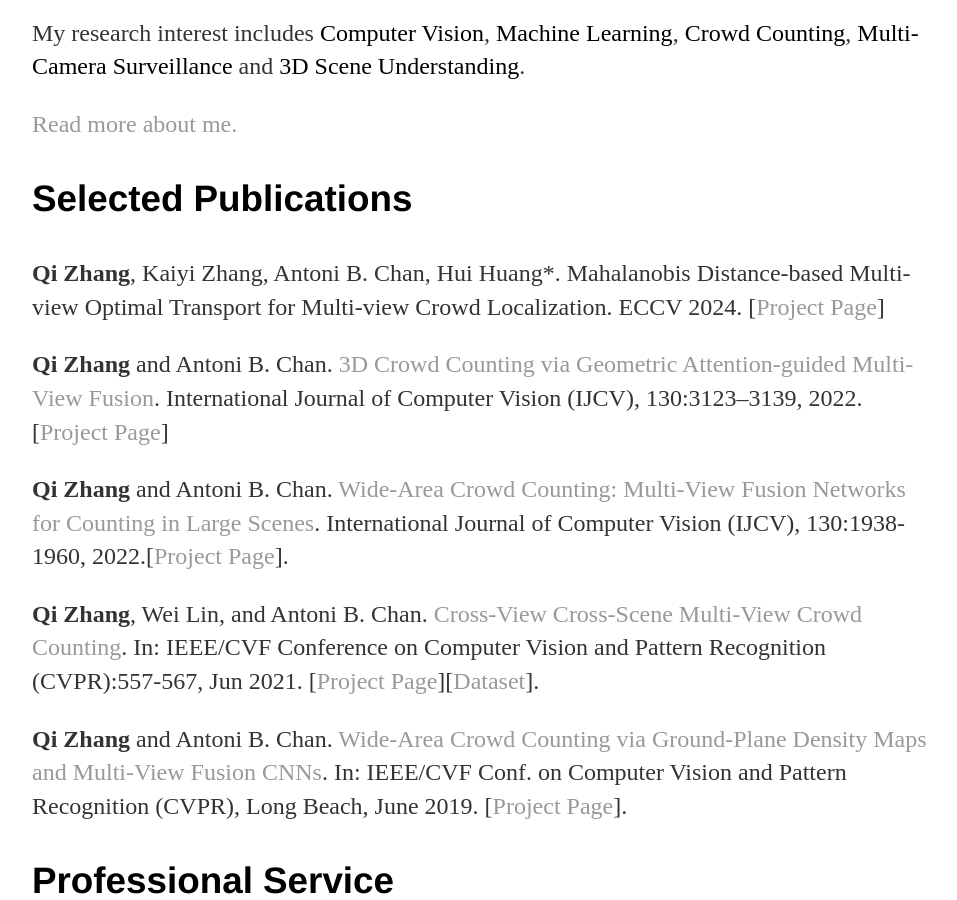
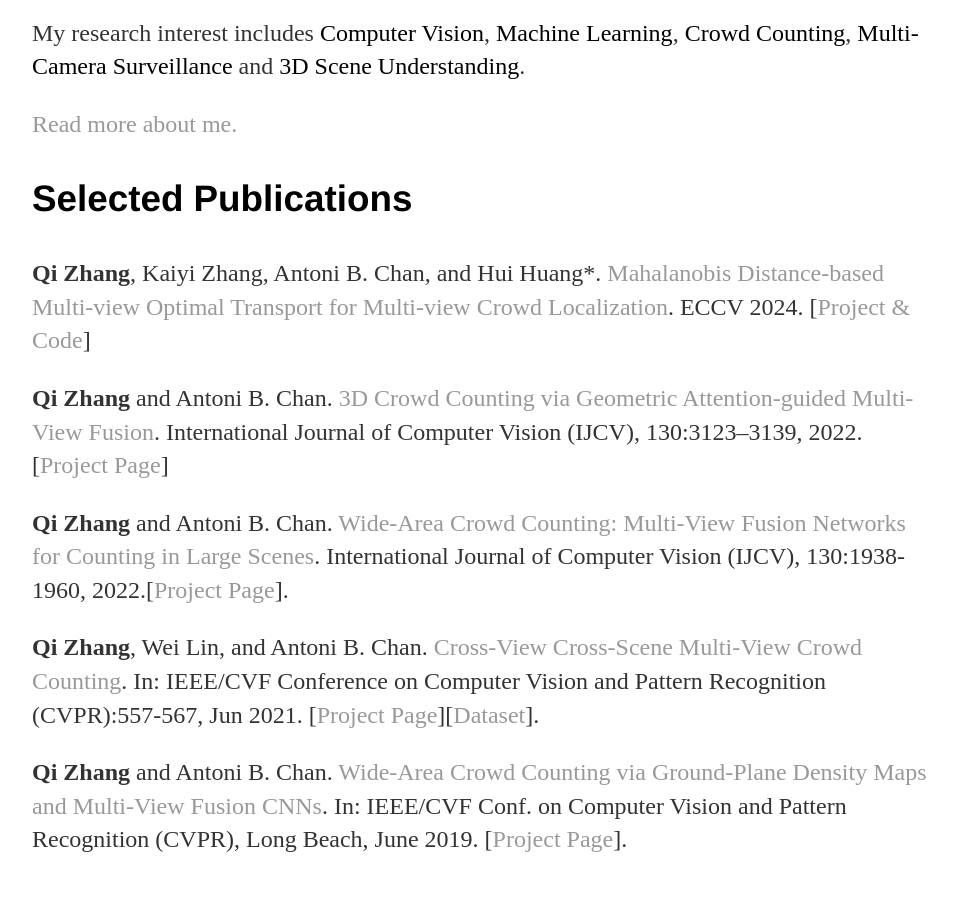
Before and after one commit to zqyq/zqyq.github.io, a Jekyll site: the page built from index.html, in a window 1280 px wide and 900 px high, scrolled down 754 px. Shown: the whole window, without its empty margins (160-1117 px from the left). Built offline with Jekyll 4.4.1, drawn with Linux system fonts in a browser that asks for light colours.

Commit message:
Update index.html

```diff
--- a/index.html
+++ b/index.html
@@ -37,8 +37,9 @@
 
 			<h3>Selected Publications</h3>
 
-			<p> <strong>Qi Zhang</strong>, Kaiyi Zhang, Antoni B. Chan, Hui Huang*. Mahalanobis Distance-based Multi-view Optimal Transport for Multi-view Crowd Localization. ECCV 2024.
-				[<a href="https://vcc.tech/research/2024/MVOT">Project Page</a>]</p>
+			<p> <strong>Qi Zhang</strong>, Kaiyi Zhang, Antoni B. Chan, and Hui Huang*. <a href='https://arxiv.org/pdf/2409.01726'>Mahalanobis Distance-based Multi-view Optimal Transport for Multi-view Crowd Localization</a>. ECCV 2024.
+				[<a href="https://vcc.tech/research/2024/MVOT">Project & Code</a>]</p>
+
 
 			<p><strong>Qi Zhang</strong> and Antoni B. Chan.
 				<a href="https://link.springer.com/article/10.1007/s11263-022-01685-7">3D Crowd Counting via Geometric Attention-guided Multi-View Fusion</a>.
```
